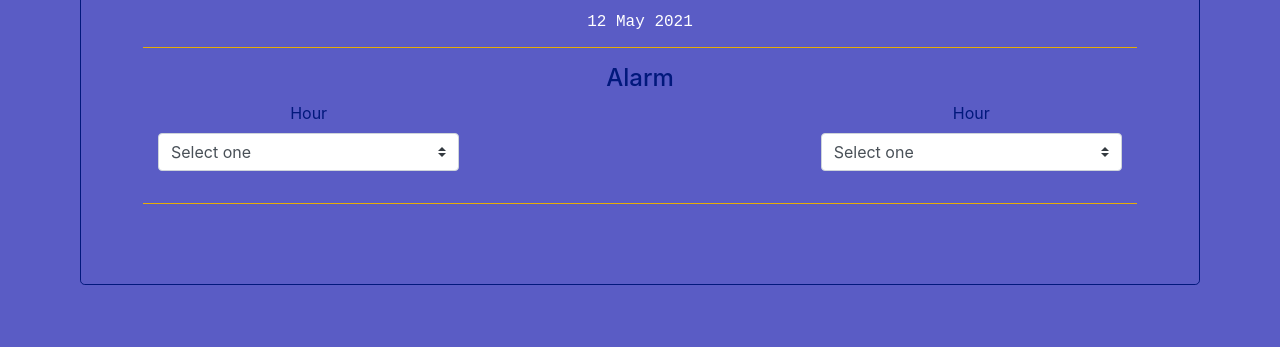
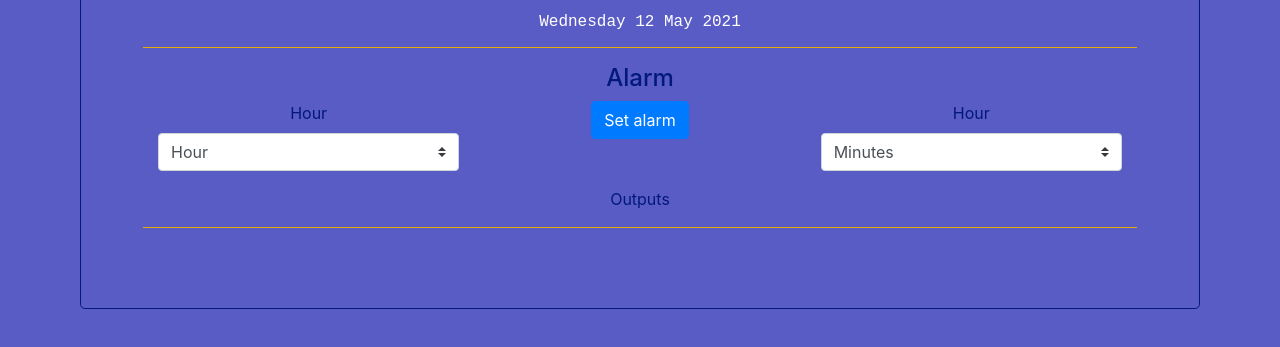
Before and after one commit to DeveloperAbdullahi/JavaScript-Clock, a plain HTML site: page index.html in a window 1280 px wide. Shown: the part 347-694 px from the top of the page. Drawn offline with nearby package versions, Linux system fonts and the light colour scheme.

Commit message:
add function to display and store alarm values

```diff
--- a/index.html
+++ b/index.html
@@ -26,27 +26,110 @@
             <div class="col-md-4">
               <div class="form-group">
                 <label for="">Hour</label>
-                <select class="custom-select" name="" id="">
-                  <option selected>Select one</option>
-                  <option value="01">01</option>
-                  <option value="02">02</option>
-                  <option value="03">03</option>
+                <select class="custom-select" name="" id="hours">
+                  <option selected>Hour</option>
+                  <option value="1">1</option>
+                  <option value="2">2</option>
+                  <option value="3">3</option>
+                  <option value="4">4</option>
+                  <option value="5">5</option>
+                  <option value="6">6</option>
+                  <option value="7">7</option>
+                  <option value="8">8</option>
+                  <option value="9">9</option>
+                  <option value="10">10</option>
+                  <option value="11">11</option>
+                  <option value="12">12</option>
+                  <option value="13">13</option>
+                  <option value="14">14</option>
+                  <option value="15">15</option>
+                  <option value="16">16</option>
+                  <option value="17">17</option>
+                  <option value="18">18</option>
+                  <option value="19">19</option>
+                  <option value="20">20</option>
+                  <option value="21">21</option>
+                  <option value="22">22</option>
+                  <option value="23">23</option>
+                  <option value="24">24</option>
+
                 </select>
               </div>
             </div>
-            <div class="col-md-4"></div>
+            <div class="col-md-4">
+              <button type="button" class="btn btn-primary" id="btn">Set alarm</button>
+            </div>
             <div class="col-md-4">
               <div class="form-group">
                 <label for="">Hour</label>
-                <select class="custom-select" name="" id="">
-                  <option selected>Select one</option>
-                  <option value="01">01</option>
-                  <option value="02">02</option>
-                  <option value="03">03</option>
+                <select class="custom-select" name="" id="minutes">
+                  <option selected>Minutes</option>
+                  <option value="1">1</option>
+                  <option value="2">2</option>
+                  <option value="3">3</option>
+                  <option value="4">4</option>
+                  <option value="5">5</option>
+                  <option value="6">6</option>
+                  <option value="7">7</option>
+                  <option value="8">8</option>
+                  <option value="9">9</option>
+                  <option value="10">10</option>
+                  <option value="11">11</option>
+                  <option value="12">12</option>
+                  <option value="13">13</option>
+                  <option value="14">14</option>
+                  <option value="15">15</option>
+                  <option value="16">16</option>
+                  <option value="17">17</option>
+                  <option value="18">18</option>
+                  <option value="19">19</option>
+                  <option value="20">20</option>
+                  <option value="21">21</option>
+                  <option value="22">22</option>
+                  <option value="23">23</option>
+                  <option value="24">24</option>
+                  <option value="25">25</option>
+                  <option value="26">26</option>
+                  <option value="27">27</option>
+                  <option value="28">28</option>
+                  <option value="29">29</option>
+                  <option value="30">30</option>
+                  <option value="31">31</option>
+                  <option value="32">32</option>
+                  <option value="33">33</option>
+                  <option value="34">34</option>
+                  <option value="35">35</option>
+                  <option value="36">36</option>
+                  <option value="37">37</option>
+                  <option value="38">38</option>
+                  <option value="39">39</option>
+                  <option value="40">40</option>
+                  <option value="41">41</option>
+                  <option value="42">42</option>
+                  <option value="43">43</option>
+                  <option value="44">44</option>
+                  <option value="45">45</option>
+                  <option value="46">46</option>
+                  <option value="47">47</option>
+                  <option value="48">48</option>
+                  <option value="49">49</option>
+                  <option value="50">50</option>
+                  <option value="51">51</option>
+                  <option value="52">52</option>
+                  <option value="53">53</option>
+                  <option value="54">54</option>
+                  <option value="55">55</option>
+                  <option value="56">56</option>
+                  <option value="57">57</option>
+                  <option value="58">58</option>
+                  <option value="59">59</option>
+                  <option value="60">60</option>
+
                 </select>
               </div>
             </div>
           </div>
+          <p id="alarmOutput">Outputs</p>
           <hr class="bg-warning">
         </div>
       </div>
--- a/js/scripts.js
+++ b/js/scripts.js
@@ -10,7 +10,7 @@ function showDateTime() {
 
     function showTime() {
         // create variables to store hour,minutes,seconds
-        let h, m, s;
+        var h, m, s;
         h = dateTime.getHours();
         m = dateTime.getMinutes();
         s = dateTime.getSeconds();
@@ -18,6 +18,28 @@ function showDateTime() {
         //display time through html elements
         myTime.innerHTML = h + ':' + m + ':' + s;
 
+            // function for alarm features
+        btn.onclick = function() {
+        var hours, minutes, aOutput
+        hours = document.getElementById('hours').value;
+        minutes = document.getElementById('minutes').value;
+        console.log('The alarm has been set for ' + hours + ':' + minutes);
+        aOutput = document.getElementById('alarmOutput');
+        aOutput.innerHTML = 'The alarm has been set for ' + hours + ':' + minutes;
+
+
+
+    }
+    var alarmTime = hours.value + " " + minutes.value;
+    var realTime = h + " " + m;
+
+    console.log(alarmTime + " " + realTime);
+
+    // if (alarmTime /= realTime) {
+    //     skip
+    // } else if (alarmTime = realTime) {
+    //     alert("ALARM!!!!!")
+    // }
 
     }
 
@@ -76,8 +98,9 @@ function showDateTime() {
 
         y = dateTime.getFullYear();
 
+        // Displaythe full date
 
-        myDate.innerHTML = d + " " + m + " " + y;
+        myDate.innerHTML = sd + " " + d + " " + m + " " + y;
 
 
 
@@ -89,6 +112,12 @@ function showDateTime() {
 
     showTime();
     showDate();
+
+
+
+
 }
 
+
+
 setInterval(showDateTime, 1000)
```
Also changed, not shown: css/styles.scss (line endings or trailing spaces).
